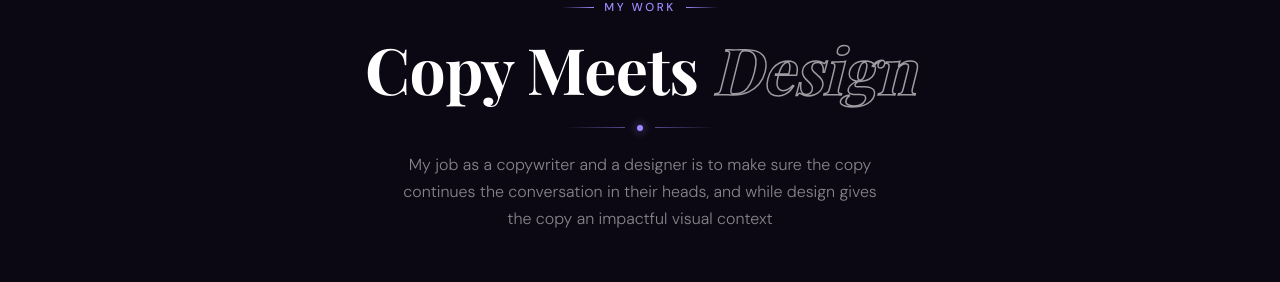
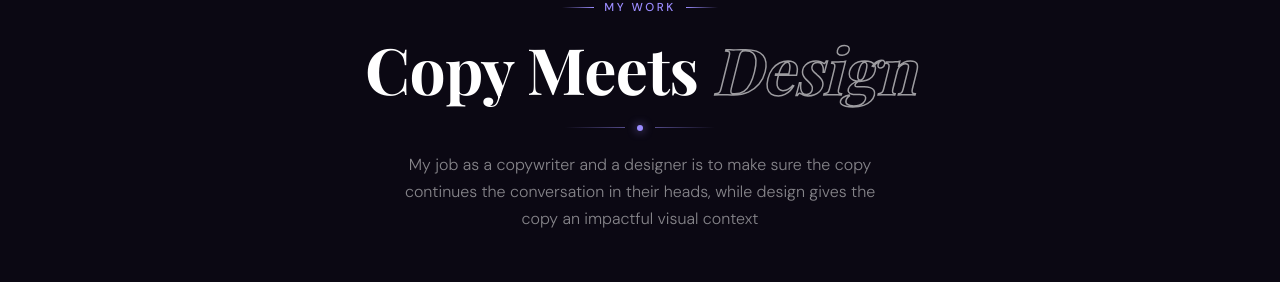
Before and after one commit to PeterAyomide/Johnweb, a Next.js app: page / in a window 1280 px wide. Shown: the part 889-1171 px from the top of the page. Built offline with nearby package versions, Linux system fonts and the light colour scheme; a web font is replaced by a local one.

Commit message:
Remove 'and' from Slide.tsx description

```diff
--- a/src/app/components/Slide.tsx
+++ b/src/app/components/Slide.tsx
@@ -264,7 +264,7 @@ const Slide = ({ speed = 75, className = "" }: SlideProps) => {
 
           <p className="speakers-desc">
            My job as a copywriter and a designer is to make sure the copy continues the conversation in their heads,
-            and while design gives the copy an impactful visual context
+            while design gives the copy an impactful visual context
           </p>
         </div>
 
```
